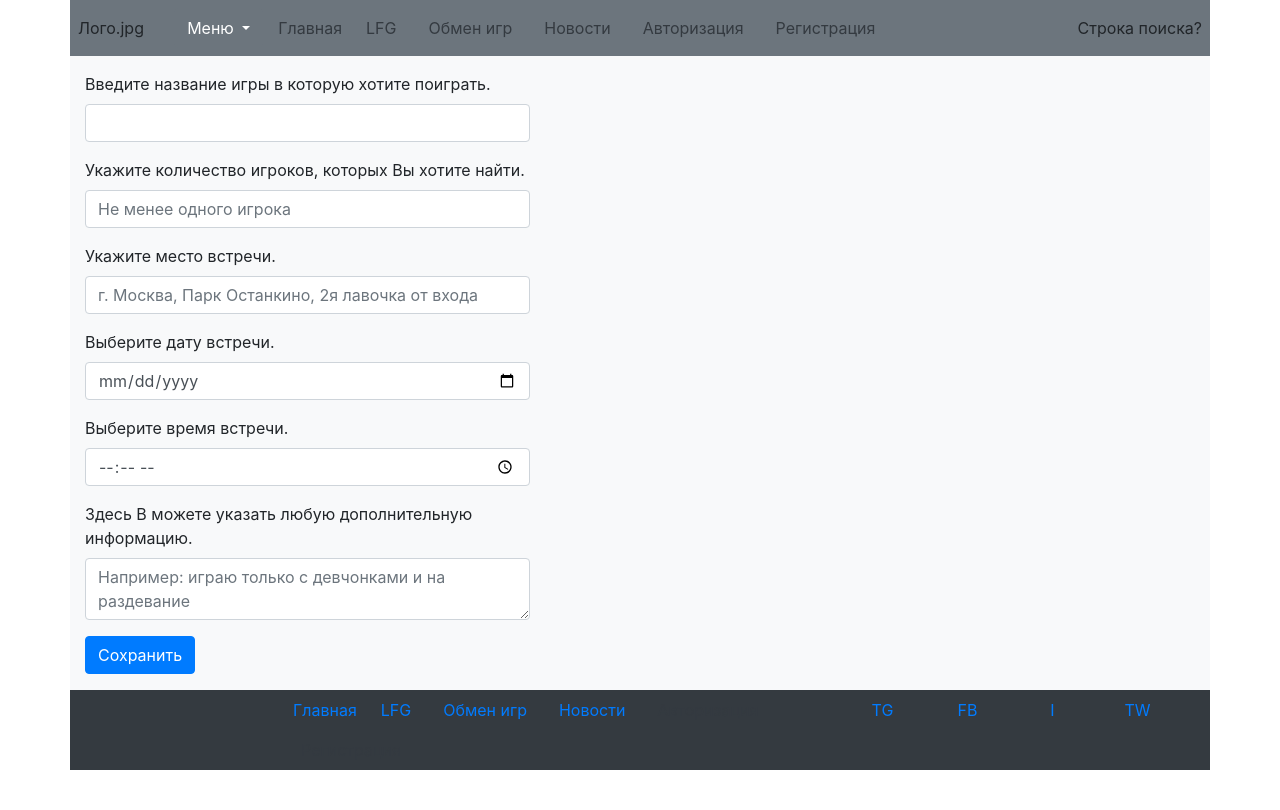
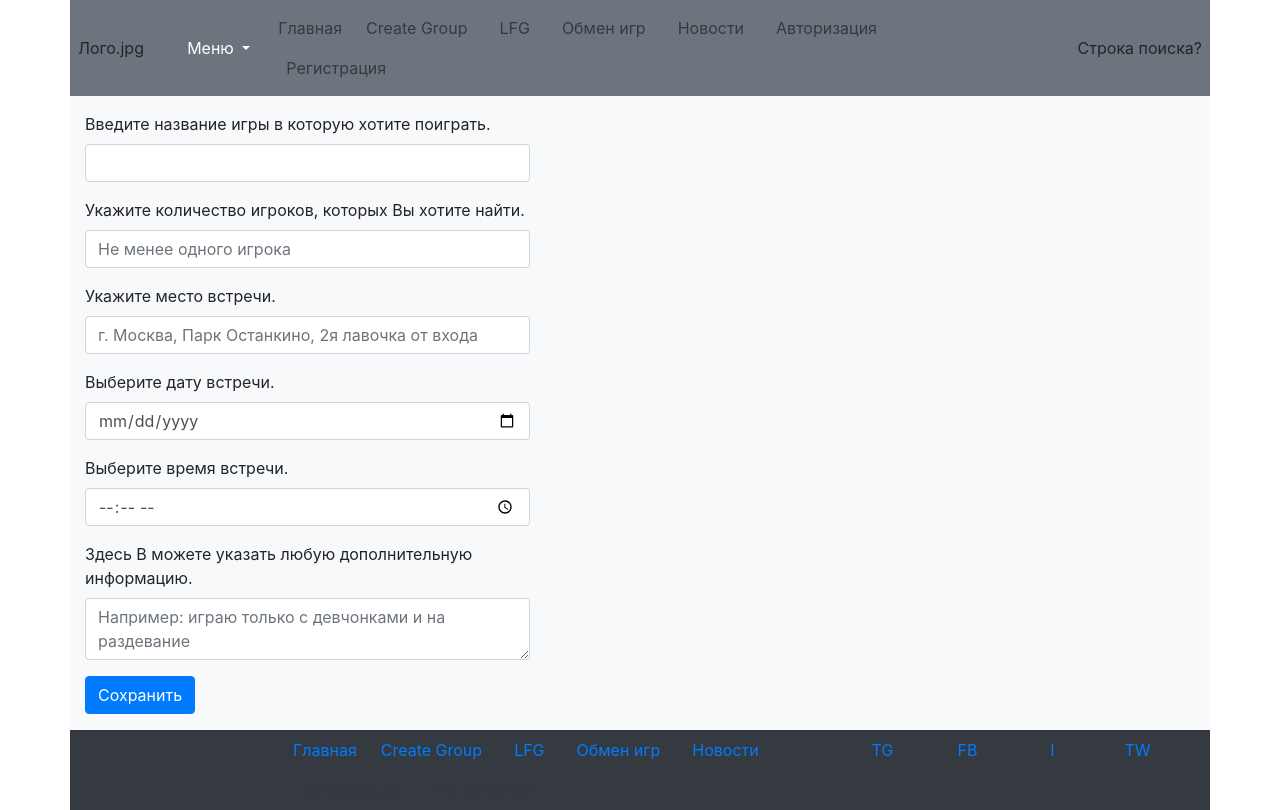
Before and after one commit to anza-afk/tabletop-games-bboard, a Flask app: page /create_meeting in a window 1280 px wide. Before the commit the page ends 770 px from the top, so only its background shows below. Run offline with Flask 2, Linux system fonts and the light colour scheme.

Commit message:
flake8 and button

```diff
--- a/webapp/templates/base.html
+++ b/webapp/templates/base.html
@@ -23,12 +23,13 @@
               Меню
             </button>
             <div class="dropdown-menu">
-              <a class="dropdown-item" href="#">Главная</a>
-              <a class="dropdown-item" href="#">LFG</a>
+              <a class="dropdown-item" href="/">Главная</a>
+              <a class="dropdown-item" href="/create_meeting">Create Group</a>
+              <a class="dropdown-item" href="/meets">LFG</a>
               <a class="dropdown-item" href="#">Новости</a>
               <a class="dropdown-item" href="#">Обмен игр</a>
               <div class="dropdown-divider"></div>
-              <a class="dropdown-item" href="#">Личный кабинет</a>
+              <a class="dropdown-item" href="/profile">Личный кабинет</a>
             </div>
           </div>
 
@@ -39,7 +40,10 @@
                 <a class="nav-link p-2 text-dark" href="/">Главная</a>
               </li>
               <li class="nav-item">
-                <a class="nav-link text-dark" href="/create_meeting">LFG</a>
+                <a class="nav-link text-dark" href="/create_meeting">Create Group</a>
+              </li>
+              <li class="nav-item">
+                <a class="nav-link text-dark" href="/meets">LFG</a>
               </li>
               <li class="nav-item">
                 <a class="nav-link text-dark" href="#">Обмен игр</a>
@@ -95,7 +99,10 @@
                       <a class="nav-link p-2 text-primary" href="/">Главная</a>
                     </li>
                     <li class="nav-item">
-                      <a class="nav-link text-primary" href="#">LFG</a>
+                      <a class="nav-link text-primary" href="/create_meeting">Create Group</a>
+                    </li>
+                    <li class="nav-item">
+                      <a class="nav-link text-primary" href="/meets">LFG</a>
                     </li>
                     <li class="nav-item">
                       <a class="nav-link text-primary" href="#">Обмен игр</a>
```
